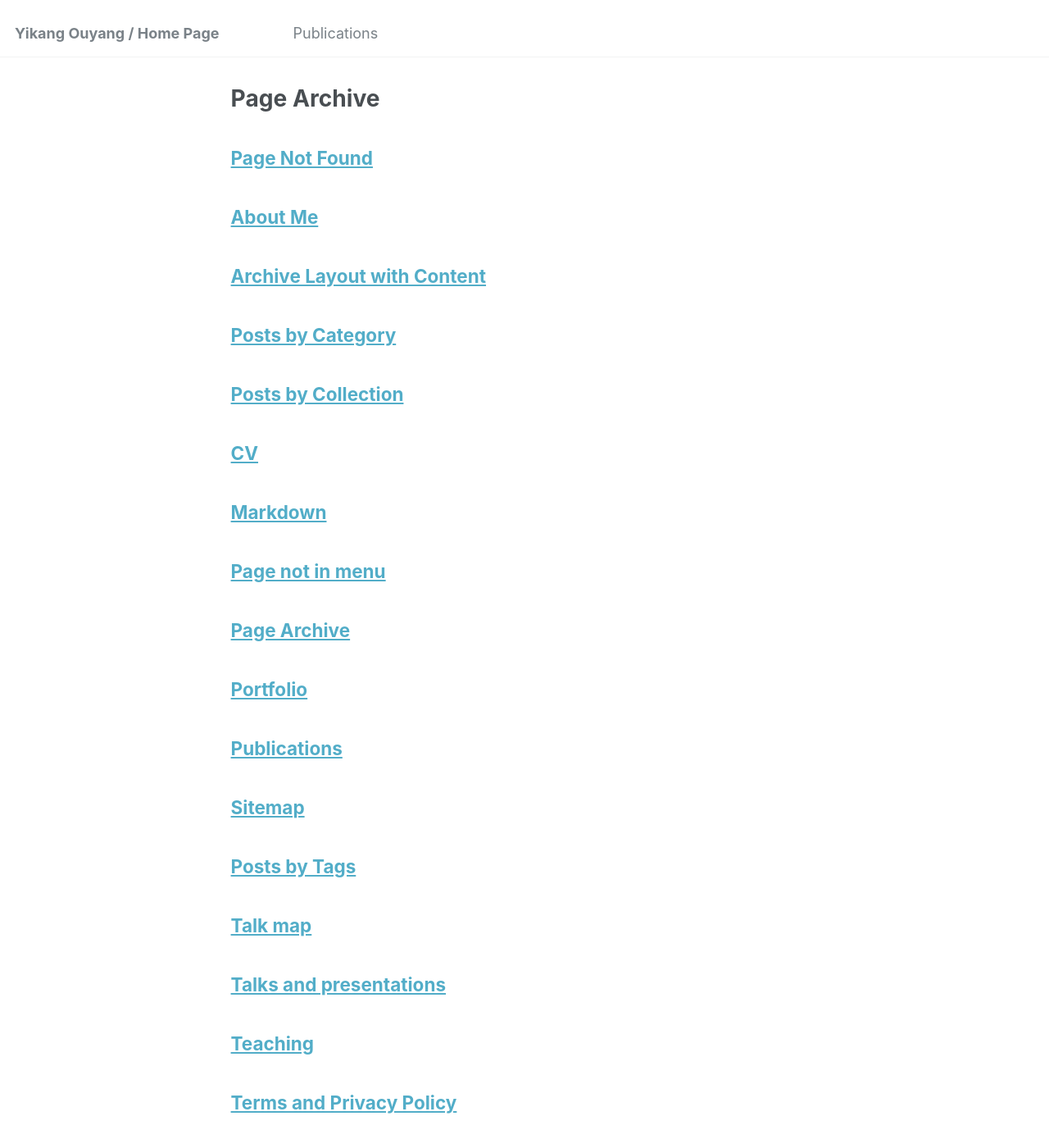
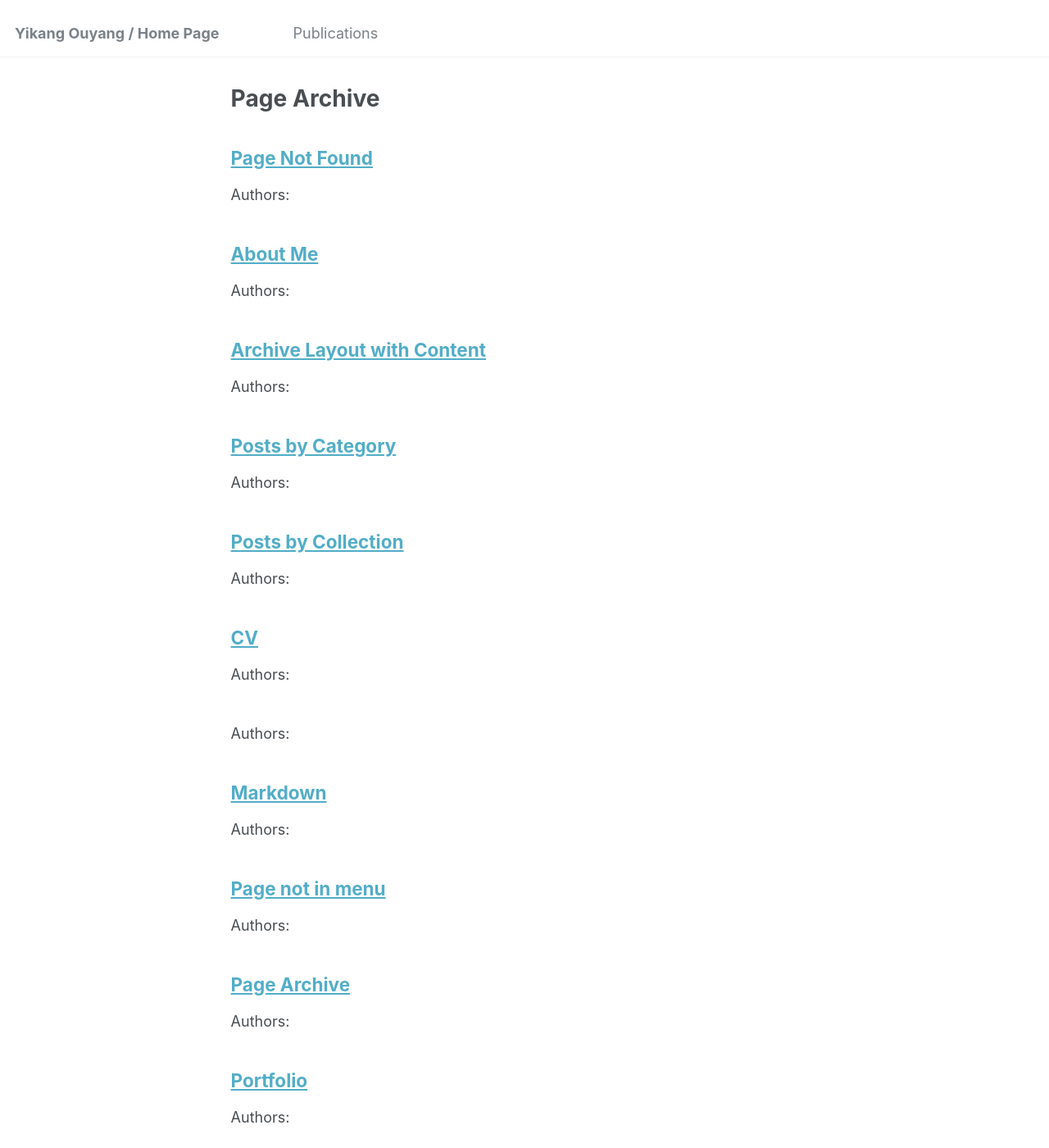
Before and after one commit to YiKangOY/YiKangOY.github.io, a Jekyll site: the page built from _pages/page-archive.html, in a window 1280 px wide and 1400 px high. Shown: the whole window at 82% size. Built offline with Jekyll 4.4.1, drawn with Linux system fonts in a browser that asks for light colours; some of the changed text lies outside the part shown.

Commit message:
Update archive-single.html

```diff
--- a/_includes/archive-single.html
+++ b/_includes/archive-single.html
@@ -52,7 +51,7 @@
     {% elsif post.excerpt and site.read_more == 'enabled' %}
     <p class="archive__item-excerpt" itemprop="description"><p>{{ post.excerpt | markdownify | remove: '<p>' | remove: '</p>' }}<strong><a href="{{ base_path }}{{ post.url }}" rel="permalink"> Read more</a></strong></p></p>
     {% endif %}
-
+    <p>Authors: {{ post.authors }}</p>
     {% if post.citation and post.paperurl and post.slidesurl %}
       <p>Recommended citation: {{ post.citation }}<br /><a href="{{ post.paperurl }}">Download Paper</a> | <a href="{{ post.slidesurl }}">Download Slides</a></p>
     {% elsif post.citation and post.paperurl %}
```
Also changed, not shown: other parts of _includes/archive-single.html (+0 -1 lines).
